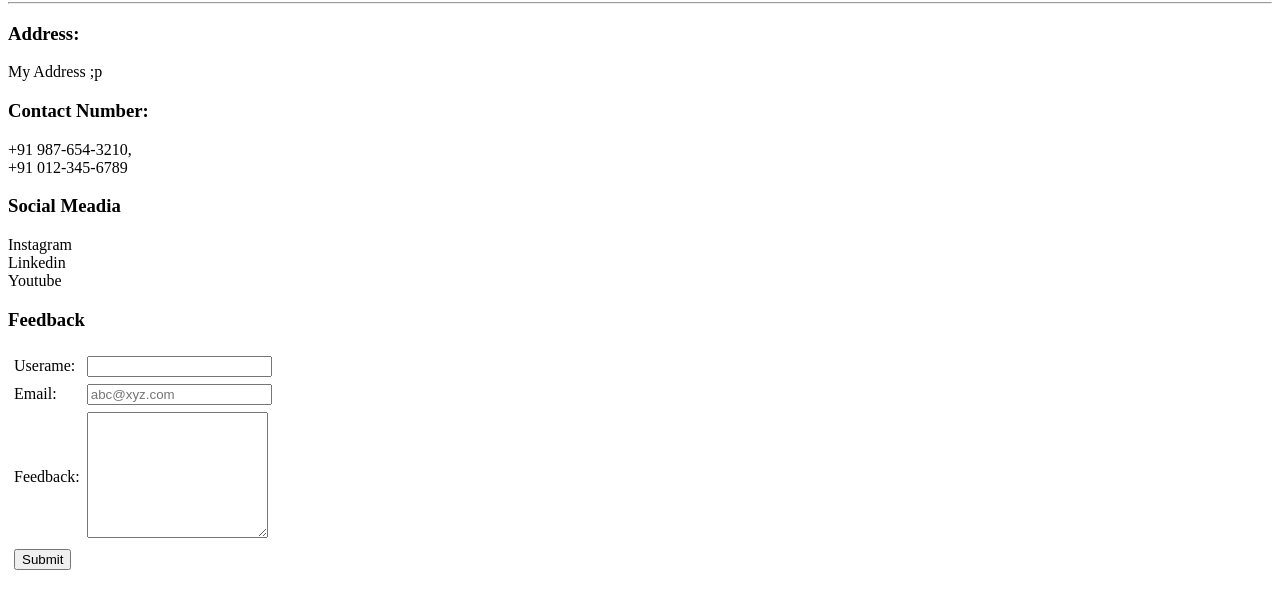
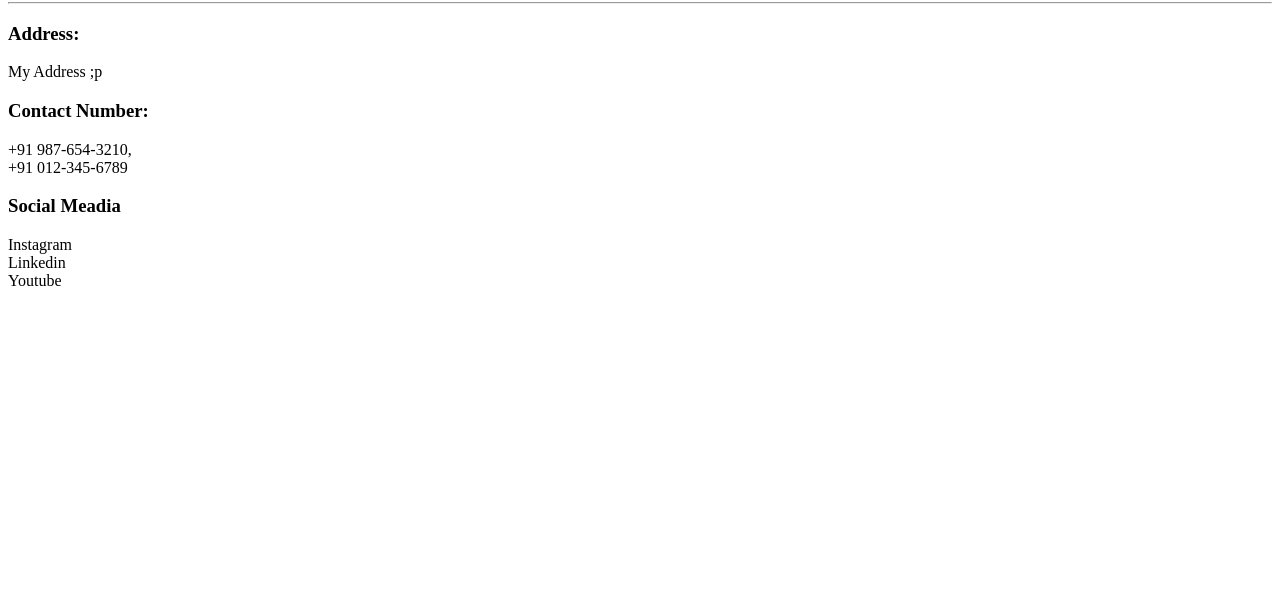
Before and after one commit to Gas0lina/Personal-Website, a plain HTML site: page contact.html in a window 1280 px wide. Shown: the part 78-686 px from the top of the page. Drawn offline with Linux system fonts and the light colour scheme.

Commit message:
Removed form from contact.

```diff
--- a/contact.html
+++ b/contact.html
@@ -16,25 +16,5 @@
 <p>Instagram<br>
 Linkedin<br>
 Youtube</p>
-<h3>Feedback</h3>
-<form action="mailto:yogeshnayaka222@gmail.com">
-    <table cellspacing="5">
-        <tr>
-            <td><label>Userame:</label></td>
-            <td><input type="text"/></td>
-        </tr>
-        <tr>
-            <td><Label>Email:</Label></td>
-            <td><input type="email" placeholder="abc@xyz.com"/></td>
-        </tr>
-        <tr>
-            <td><label>Feedback:</label></td>
-            <td><textarea rows="8" cols="20"></textarea></td>
-        </tr>
-        <tr>
-            <td><input type="submit"/></td>
-        </tr>
-    </table>
-</form>
 </body>
 </html>
```
